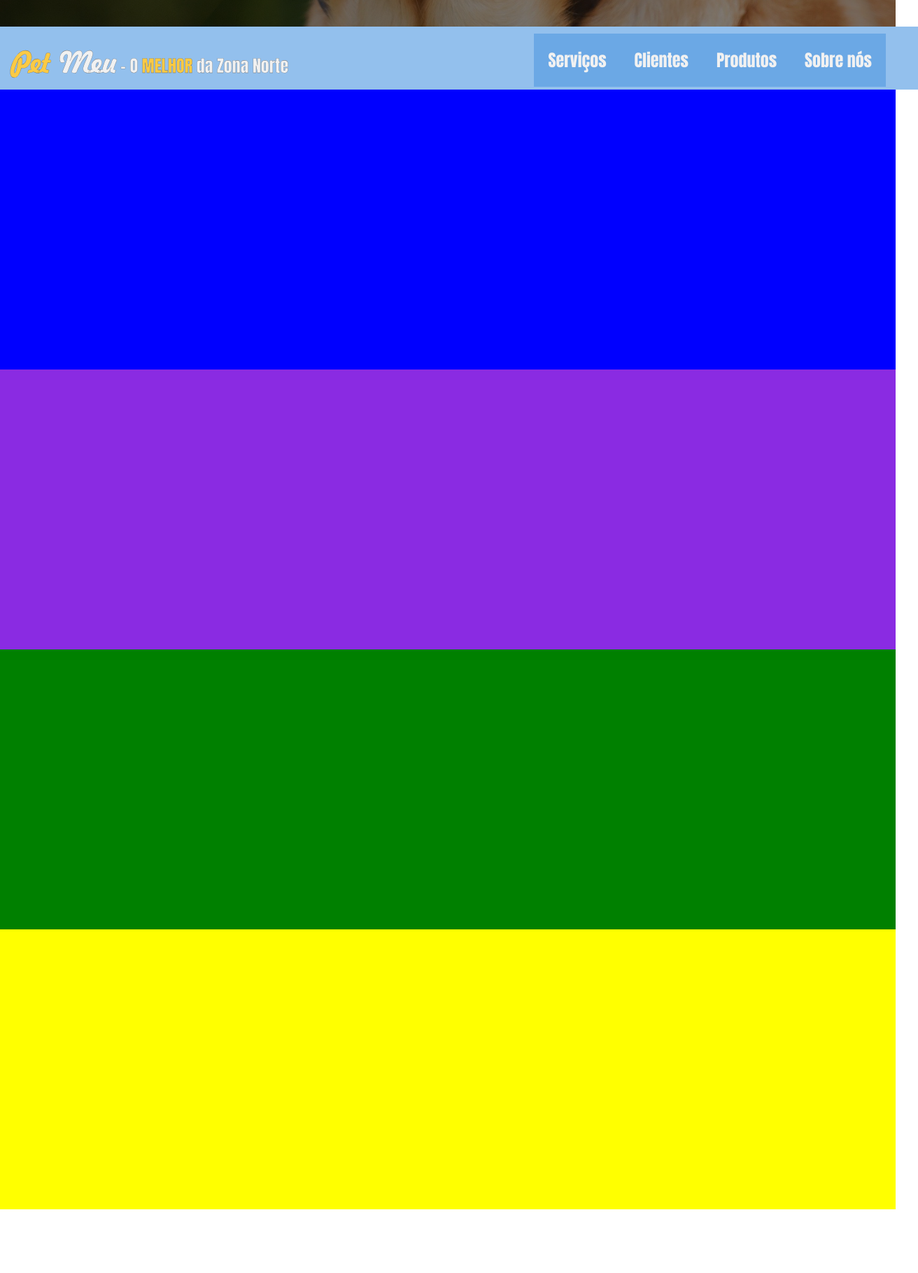
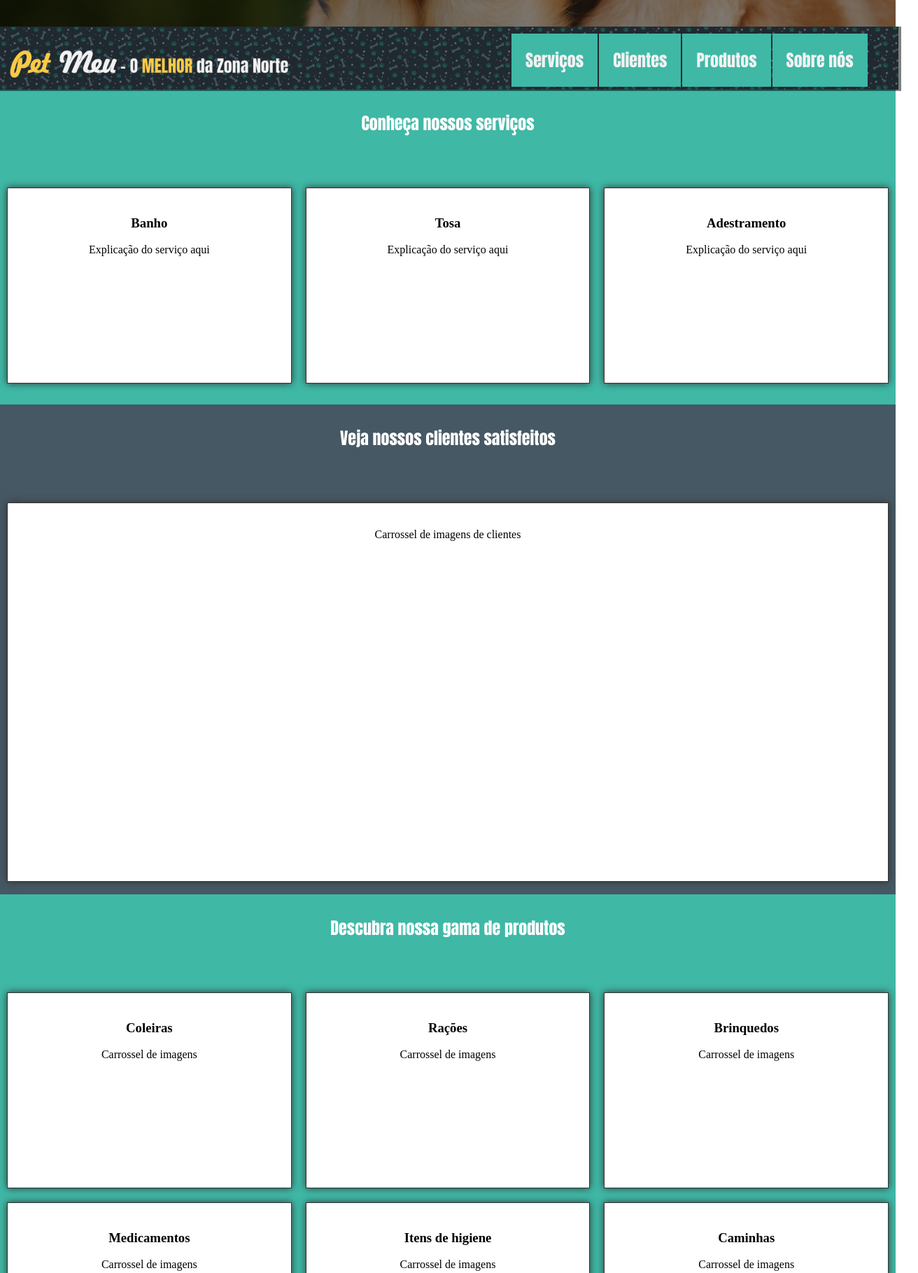
Before and after one commit to moraesslucas/diw-petshop, a plain HTML site: page index.html in a window 1280 px wide. Shown: the part 562-2381 px from the top of the page at 70% size, 1312 px wide, since content can reach past the window. Before the commit the page ends 2290 px from the top, so only its background shows below. Drawn offline with Linux system fonts and the light colour scheme.

Commit message:
Setorizando toda a página

```diff
--- a/index.html
+++ b/index.html
@@ -18,6 +18,7 @@
         </div>
     </div>
     <div class="header-menu" id="headerMenu">
+        <div class="overlay">
             <h2 class="titulo-menu"><span class="titulo"><span class="destaque-amarelo">Pet</span> Meu</span> - O <span class="destaque-amarelo">MELHOR</span> da Zona Norte</h2>
             <div class="menu-list">
                 <h3 class="item-menu"><a href="#lojas">Sobre nós</a></h3>
@@ -26,23 +27,89 @@
                 <h3 class="item-menu"><a href="#servicos">Serviços</a></h3>
             </div>
         </div>
+    </div>
 
-    <div class="servicos" style="background-color: blue;" id="servicos">
+    <span class="anchor" id="servicos"></span>
+    <div class="servicos">
+        <div class="conheca"><h2>Conheça nossos serviços</h2></div>
+        <div class="card-wrapper">
+            <div class="card">
+                <h3>Banho</h3>
+                <p>Explicação do serviço aqui</p>
+            </div>
+            <div class="card">
+                <h3>Tosa</h3>
+                <p>Explicação do serviço aqui</p>
+            </div>
+            <div class="card">
+                <h3>Adestramento</h3>
+                <p>Explicação do serviço aqui</p>
+            </div>
+        </div>
+    </div>
+
+    <span class="anchor" id="clientes"></span>
+    <div class="clientes">
+        <div class="conheca"><h2>Veja nossos clientes satisfeitos</h2></div>
+        <div class="card-wrapper">
+            <div class="card-unique">
+                <p>Carrossel de imagens de clientes</p>
+            </div>
+        </div>
+    </div>
+
+    <span class="anchor" id="produtos"></span>
+    <div class="produtos">
+        <div class="conheca"><h2>Descubra nossa gama de produtos</h2></div>
+        <div class="card-wrapper">
+            <div class="card">
+                <h3>Coleiras</h3>
+                <p>Carrossel de imagens</p>
+            </div>
+            <div class="card">
+                <h3>Rações</h3>
+                <p>Carrossel de imagens</p>
+            </div>
+            <div class="card">
+                <h3>Brinquedos</h3>
+                <p>Carrossel de imagens</p>
+            </div>
+        </div>
+        <div class="card-wrapper">
+            <div class="card">
+                <h3>Medicamentos</h3>
+                <p>Carrossel de imagens</p>
+            </div>
+            <div class="card">
+                <h3>Itens de higiene</h3>
+                <p>Carrossel de imagens</p>
+            </div>
+            <div class="card">
+                <h3>Caminhas</h3>
+                <p>Carrossel de imagens</p>
+            </div>
+        </div>
+    </div>
+
+    <span class="anchor" id="lojas"></span>
+    <div class="lojas">
+        <div class="conheca"><h2>Visite nossas lojas</h2></div>
 
     </div>
 
-    <div class="clientes" style="background-color: blueviolet;" id="clientes">
+    <div class="footer-menu" id="footer">
+        <div class="row">
+            <div class="column">
+                <h3>Redes sociais</h3>
+            </div>
+            <div class="column">
+                <h3>Telefones de contato</h3>
+            </div>
+            <div class="column">
 
             </div>
-
-    <div class="produtos" style="background-color: green;" id="produtos">
-
         </div>
-
-    <div class="lojas" style="background-color: yellow;" id="lojas">
-
     </div>
-
 </body>
 <footer>
     <script type="text/javascript" src="scripts/menu.js"></script>
--- a/styles/style.css
+++ b/styles/style.css
@@ -105,14 +105,31 @@ body {
 }
 
 .header-menu {
+    position: relative;
     padding: 10px 16px;
     height: 70px;
-    background: #93C0ED;
+    background-image: url("../img/pattern.jpg");
+    background-repeat: repeat-x;
+    background-size: contain;
     color: #f1f1f1;
     font-family: Impact, Haettenschweiler, 'Arial Narrow Bold', sans-serif;
     left: 0;
     right: 0;
-    width: 100%;
+    width: 97.8%;
+}
+
+.footer-menu {
+    height: 300px;
+    background-color: #29333a;
+}
+
+.overlay {
+    position: absolute;
+    width: 97.8%;
+    height: 80%;
+    background: rgba(0,0,0,0.5);
+    margin: -10px -16px;
+    padding: 10px 16px;
 }
 
 .header-menu .titulo{
@@ -140,11 +157,13 @@ body {
 
 .item-menu {
     margin-top: 0px;
+    margin-bottom: 0px;
     float: right;
     padding: 20px;
     font-size: 24px;
-    background-color: #6ba8e5;
+    background-color: #3FB8A6;
     display: block;
+    margin-right: 2px;
 }
 
 .item-menu > a {
@@ -160,13 +179,85 @@ body {
 .titulo-menu {
     float: left;
     font-size: 24px;
+    margin-bottom: 0px;
     margin-top: 15px;
     -webkit-text-stroke: 0.3px #666;
 }
 
-.servicos,
 .clientes,
 .produtos,
 .lojas {
-    height: 400px;
+    height: 700px;
 }
+
+.produtos {
+    height: 750px;
+}
+
+.servicos,
+.produtos {
+    background-color: #3FB8A6;
+}
+
+.servicos {
+    height: 450px;
+}
+
+.clientes,
+.lojas {
+    background-color: #465864;
+}
+
+.row {
+    display: flex;
+    flex-direction: row;
+    justify-content:center;
+    width: 100%;
+}
+
+.column {
+    flex: 1;
+}
+
+.card-wrapper {
+    display: flex;
+    flex-direction: row;
+    justify-content:center;
+    width: 100%;
+    margin: 0 auto;
+    height: 300px;
+}
+
+.card-wrapper > .card,
+.card-wrapper > .card-unique {
+    flex: 1;
+    margin: 10px;
+    background-color: #fff;
+    padding: 20px;
+    text-align: center;
+    border: 1px solid #333;
+    box-shadow: 0 0 10px #333;
+}
+
+.card-unique {
+    height: 500px;
+}
+
+.conheca {
+    height: 100px;
+    text-align: center;
+    padding-top: 30px;
+}
+
+.conheca > h2 {
+    font-family: Impact, Haettenschweiler, 'Arial Narrow Bold', sans-serif;
+    color: #fff;
+    margin: 0 0;
+}
+
+.anchor {
+    display: block;
+    height: 90px;
+    margin-top: -90px;
+    visibility: hidden;
+}
```
Also changed, not shown: img/pattern.jpg (added). Lines whose indentation alone changed are shown as unchanged.
